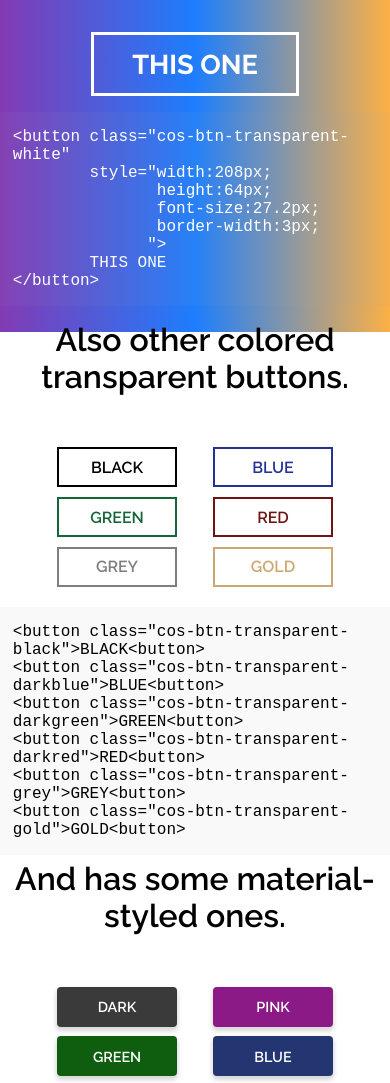
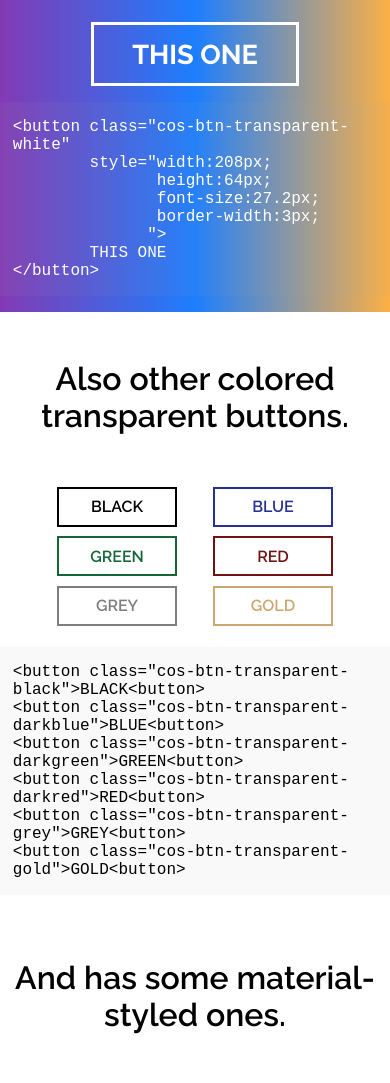
Before and after one commit to cleoold/Pretty-CSS-Stuff, a website: page index.html in a window 390 px wide. Shown: the part 448-1531 px from the top of the page. Drawn offline with Linux system fonts and the light colour scheme.

Commit message:
fix homepage overflow

```diff
--- a/src/index.css
+++ b/src/index.css
@@ -31,19 +31,14 @@ header {
 }
 
 .container:first-of-type {
-    height: 27rem;
+    min-height: 27rem;
     background: rgb(131,58,180);
     background: linear-gradient(90deg, rgba(131,58,180,1) 0%, rgba(29,126,253,1) 50%, rgba(252,176,69,1) 100%);
     color: white;
 }
-@media (max-width:480px) {
-    .container:first-of-type {
-        height: 30rem;
-    }
-}
 
 .container:nth-of-type(2) {
-    height: 30rem;
+    min-height: 30rem;
 }
 
 .container p {
```
